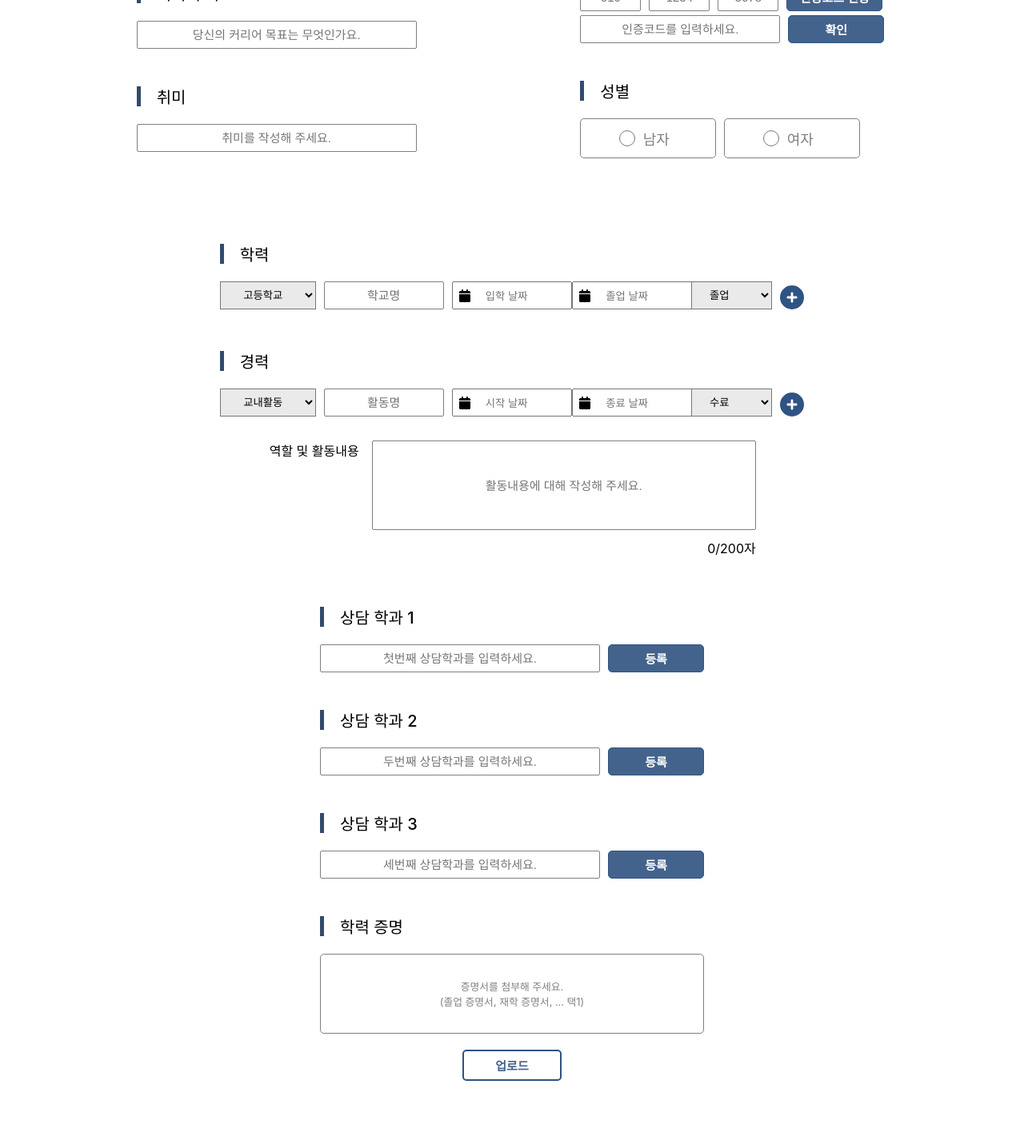
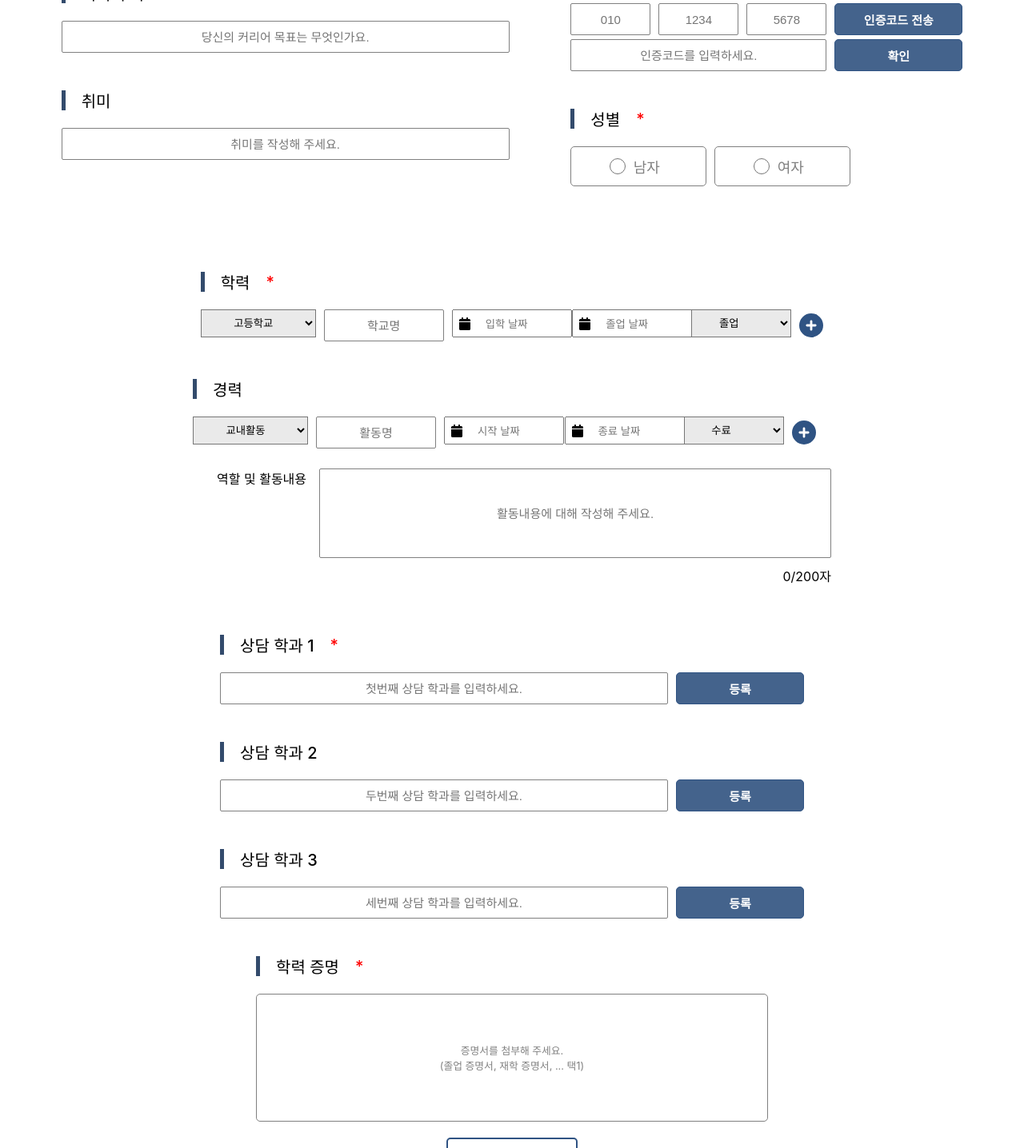
Before and after one commit to JongDo737/Career-Front, a React (Create React App) app: page /signTutor in a window 1280 px wide. Shown: the part 940-2376 px from the top of the page at 80% size. Built offline with nearby package versions, Linux system fonts and the light colour scheme.

Commit message:
Design: modify components width and height

```diff
--- a/src/components/Button/Button.jsx
+++ b/src/components/Button/Button.jsx
@@ -22,12 +22,12 @@ const StyledButton = styled.button`
   border: 1px solid #2f5383;
   font-size: 15px;
   font-weight: 600;
-  height: 35px;
+  height: 2.5rem;
   cursor: pointer;
   &.medium {
-    width: 120px;
+    width: 10rem;
   }
   &.large {
-    width: 250px;
+    width: 20rem;
   }
 `;
--- a/src/components/Input/Input.jsx
+++ b/src/components/Input/Input.jsx
@@ -31,14 +31,14 @@ const StyledInput = styled.input`
   border: 1px solid gray;
   box-sizing: border-box;
   padding: 0; //나중에 reset.scss or reset.css 로 만들기
-  height: ${(props) => props.height || "35px"};
+  height: ${(props) => props.height || "2.5rem"};
   &.small {
-    width: ${(props) => props.width || "76px"};
+    width: ${(props) => props.width || "6.25rem"};
   }
   &.medium {
-    width: ${(props) => props.width || "250px"};
+    width: ${(props) => props.width || "20rem"};
   }
   &.large {
-    width: ${(props) => props.width || "350px"};
+    width: ${(props) => props.width || "35rem"};
   }
 `;
--- a/src/components/List/CareerItem.jsx
+++ b/src/components/List/CareerItem.jsx
@@ -123,7 +123,7 @@ const CareerItem = ({
         <div>
           <span>역할 및 활동내용</span>
           <Input
-            width="30rem"
+            width="40rem"
             height="7rem"
             placeholder="활동내용에 대해 작성해 주세요."
             onChange={(e) => {
@@ -150,7 +150,7 @@ const Form = styled.div`
   height: 40px;
 `;
 const Select = styled.select`
-  min-width: 120px;
+  min-width: 9rem;
   text-align: center;
   background-color: #eaeaea;
   height: 35px;
@@ -160,7 +160,7 @@ const InputForm = styled.div`
   display: flex;
   flex-direction: column;
   align-items: flex-end;
-  width: 40rem;
+  width: 48rem;
   padding-left: 30px;
   margin: 20px 0;
   gap: 10px;
--- a/src/components/List/SchoolItem.jsx
+++ b/src/components/List/SchoolItem.jsx
@@ -160,14 +160,14 @@ export default SchoolItem;
 
 const InputForm = styled.div`
   display: flex;
-  min-width: 380px;
+  min-width: 25rem;
   justify-content: space-between;
   margin-bottom: 5px;
   gap: 10px;
   height: 40px;
 `;
 const SchoolSelect = styled.select`
-  min-width: 120px;
+  min-width: 9rem;
   text-align: center;
   background-color: #eaeaea;
   height: 35px;
--- a/src/pages/SignupTutor/SignupTutor.jsx
+++ b/src/pages/SignupTutor/SignupTutor.jsx
@@ -224,6 +224,7 @@ function SignupTutor(props) {
             <div className={styles.Subtitle}>
               <VerticalLine size="small" />
               <span>이름</span>
+              <Required>*</Required>
             </div>
             <InputForm>
               <Input
@@ -236,6 +237,7 @@ function SignupTutor(props) {
             <div className={styles.Subtitle}>
               <VerticalLine size="small" />
               <span>아이디</span>
+              <Required>*</Required>
             </div>
             <InputForm>
               <Input
@@ -249,6 +251,7 @@ function SignupTutor(props) {
             <div className={styles.Subtitle}>
               <VerticalLine size="small" />
               <span>닉네임</span>
+              <Required>*</Required>
             </div>
             <InputForm>
               <Input
@@ -262,6 +265,7 @@ function SignupTutor(props) {
             <div className={styles.Subtitle}>
               <VerticalLine size="small" />
               <span>비밀번호</span>
+              <Required>*</Required>
             </div>
             <InputForm>
               <Input
@@ -275,6 +279,7 @@ function SignupTutor(props) {
             <div className={styles.Subtitle}>
               <VerticalLine size="small" />
               <span>비밀번호 확인</span>
+              <Required>*</Required>
             </div>
             <InputForm>
               <Input
@@ -292,6 +297,7 @@ function SignupTutor(props) {
             <div className={styles.Subtitle}>
               <VerticalLine size="small" />
               <span>전화번호</span>
+              <Required>*</Required>
             </div>
             <InputForm>
               <Input
@@ -329,6 +335,7 @@ function SignupTutor(props) {
             <div className={styles.Subtitle}>
               <VerticalLine size="small" />
               <span>성별</span>
+              <Required>*</Required>
             </div>
             <InputForm>
               <label className={styles.Label}>
@@ -363,8 +370,8 @@ function SignupTutor(props) {
             <div className={styles.Subtitle}>
               <VerticalLine size="small" />
               <span>학력</span>
+              <Required>*</Required>
             </div>
-
             <SchoolList schoolList={schoolList} setSchoolList={setSchoolList} />
           </Wrapper>
           <Wrapper>
@@ -378,11 +385,12 @@ function SignupTutor(props) {
             <div className={styles.Subtitle}>
               <VerticalLine size="small" />
               <span>상담 학과 1</span>
+              <Required>*</Required>
             </div>
             <InputForm>
               <Input
                 size="large"
-                placeholder="첫번째 상담학과를 입력하세요."
+                placeholder="첫번째 상담 학과를 입력하세요."
                 onChange={(e) => {
                   setConsult({ ...consult, first: e.target.value });
                 }}
@@ -398,7 +406,7 @@ function SignupTutor(props) {
             <InputForm>
               <Input
                 size="large"
-                placeholder="두번째 상담학과를 입력하세요."
+                placeholder="두번째 상담 학과를 입력하세요."
                 onChange={(e) => {
                   setConsult({ ...consult, second: e.target.value });
                 }}
@@ -414,7 +422,7 @@ function SignupTutor(props) {
             <InputForm>
               <Input
                 size="large"
-                placeholder="세번째 상담학과를 입력하세요."
+                placeholder="세번째 상담 학과를 입력하세요."
                 onChange={(e) => {
                   setConsult({ ...consult, third: e.target.value });
                 }}
@@ -426,6 +434,7 @@ function SignupTutor(props) {
             <div className={styles.Subtitle}>
               <VerticalLine size="small" />
               <span>학력 증명</span>
+              <Required>*</Required>
             </div>
             <div className={styles.FileUpload}>
               {careerFile.length ? (
@@ -639,3 +648,7 @@ const Tag = styled.div`
     cursor: pointer;
   }
 `;
+
+const Required = styled.span`
+  color: red;
+`;
--- a/src/pages/SignupTutor/SignupTutor.module.scss
+++ b/src/pages/SignupTutor/SignupTutor.module.scss
@@ -80,7 +80,7 @@
 }
 
 .FileUpload {
-  width: 30rem;
+  width: 40rem;
   display: flex;
   flex-direction: column;
   align-items: center;
@@ -88,7 +88,7 @@
     width: 100%;
     border: 1px solid gray;
     border-radius: 5px;
-    height: 100px;
+    height: 10rem;
     margin-bottom: 20px;
     padding: 1rem;
     box-sizing: border-box;
@@ -125,11 +125,11 @@
   border-radius: 5px;
   color: #44638c;
   border: 2px solid #2f5383;
-  font-size: 15px;
+  font-size: 1rem;
   font-weight: 600;
-  height: 35px;
+  height: 2.5rem;
   cursor: pointer;
-  width: 120px;
+  width: 10rem;
   &:hover {
     color: white;
     background-color: #44638c;
```
Also changed, not shown: 1 other file (tests, documents, lock files or other folders).
